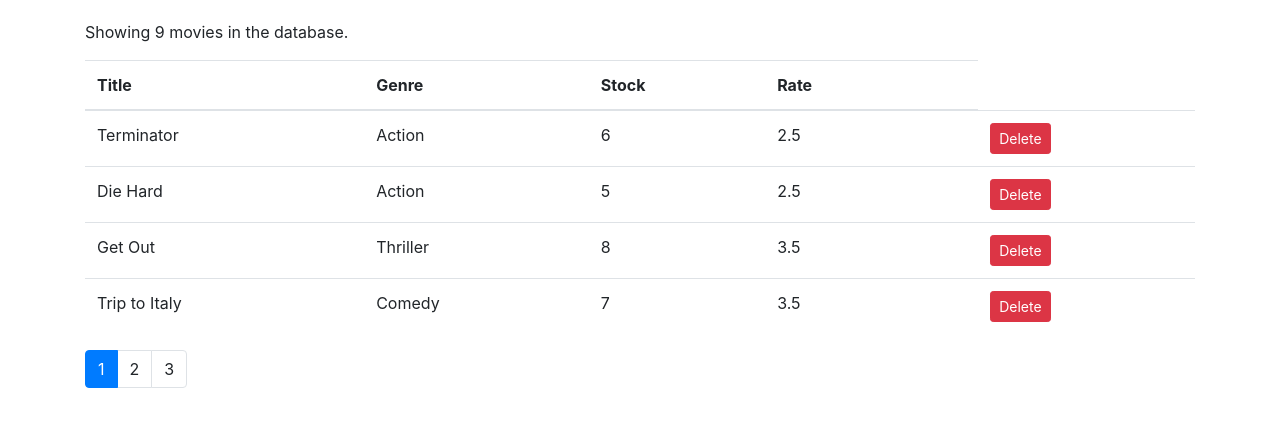
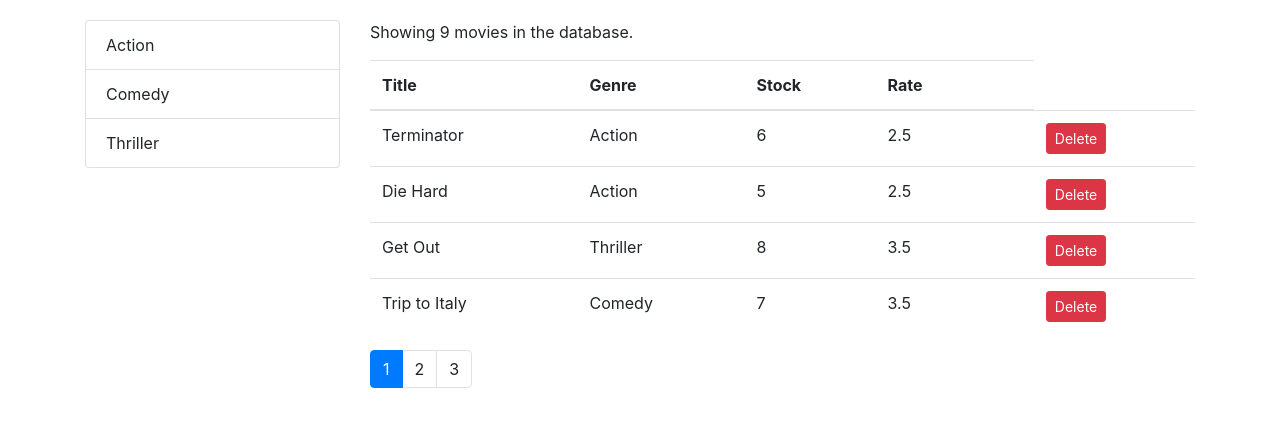
Before and after one commit to priyaesh/vidly-app, a React (Create React App) app: page / in a window 1280 px wide. Shown: the top 426 px of the page. Built offline with nearby package versions, Linux system fonts and the light colour scheme; the HTML template or start-up script is replaced by a standard one.

Commit message:
filtering displaying items f:10

```diff
--- /dev/null
+++ b/src/components/common/listGroup.jsx
@@ -0,0 +1,17 @@
+import React, { Component } from "react";
+
+const ListGroup = (props) => {
+  const { items } = props;
+
+  return (
+    <ul className="list-group">
+      {items.map((item) => (
+        <li key={item._id} className="list-group-item">
+          {item.name}
+        </li>
+      ))}
+    </ul>
+  );
+};
+
+export default ListGroup;
--- a/src/components/movies.jsx
+++ b/src/components/movies.jsx
@@ -3,13 +3,19 @@
 import Like from "./common/like";
 import Pagination from "./common/pagination";
 import { paginate } from "../utils/paginate";
+import { getGenres } from "../services/fakeGenreService";
+import ListGroup from "./common/listGroup";
 
 class Movies extends React.Component {
   state = {
-    movies: getMovies(),
+    movies: [],
     currentPage: 1,
+    genres: [],
     pageSize: 4,
   };
+  componentDidMount() {
+    this.setState({ movies: getMovies(), genres: getGenres() });
+  }
   handleDelete = (movie) => {
     const movies = this.state.movies.filter((m) => m._id !== movie._id);
     this.setState({ movies });
@@ -26,6 +32,9 @@
   handlePageChange = (page) => {
     this.setState({ currentPage: page });
   };
+  handleGenreSelect = (genre) => {
+    console.log("Genre selected");
+  };
   render() {
     const { length: count } = this.state.movies;
     const { pageSize, currentPage, movies: allMovies } = this.state;
@@ -34,7 +43,14 @@
     const movies = paginate(allMovies, currentPage, pageSize);
 
     return (
-      <>
+      <div className="row">
+        <div className="col-3">
+          <ListGroup
+            items={this.state.genres}
+            onItemSelect={this.handleGenreSelect}
+          />
+        </div>
+        <div className="col">
           <p>Showing {count} movies in the database. </p>
           <div>
             <table className="table">
@@ -79,7 +95,8 @@
               onPageChange={this.handlePageChange}
             />
           </div>
-      </>
+        </div>
+      </div>
     );
   }
 }
```
Lines whose indentation alone changed are shown as unchanged.
